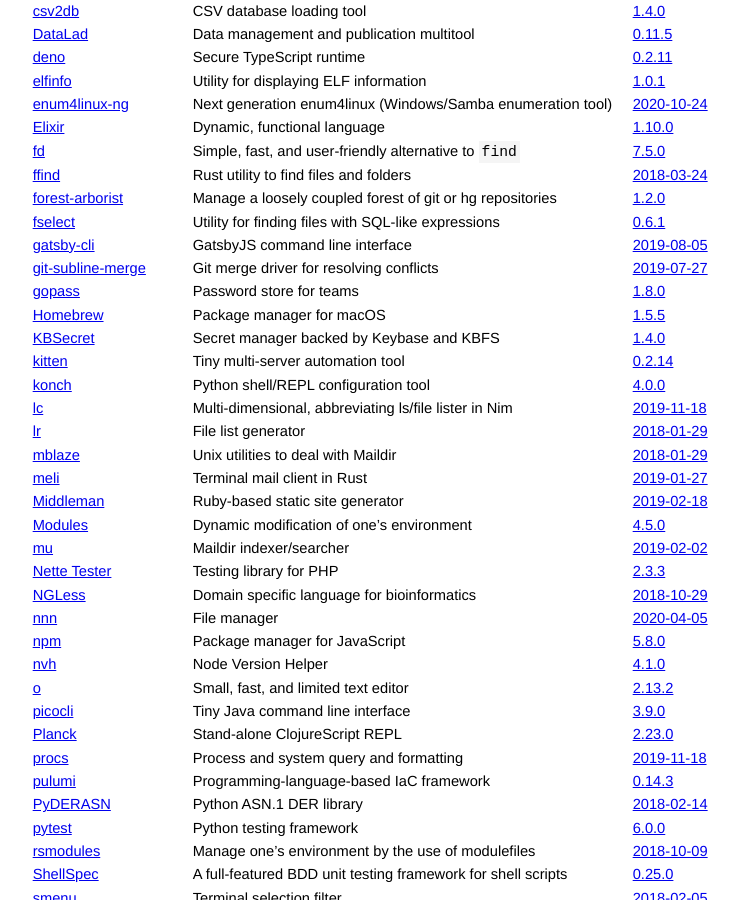
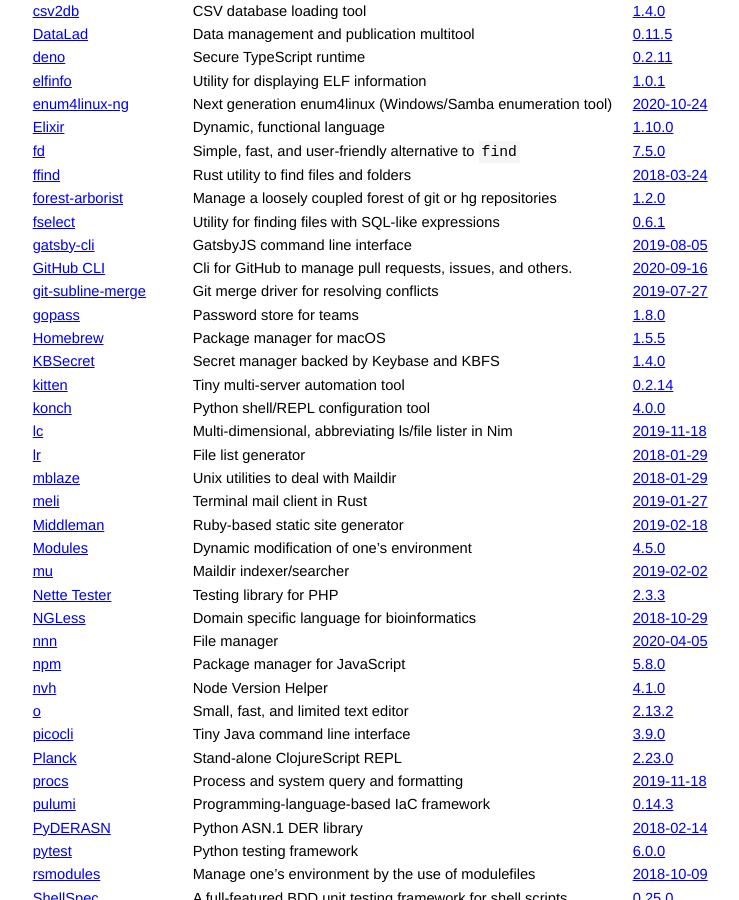
Before and after one commit to jcs/no_color, a Jekyll site: the page built from index.md, in a window 1280 px wide and 900 px high, scrolled down 1191 px. Shown: the whole window, without its empty margins (211-950 px from the left). Built offline with Jekyll 4.4.1, drawn with Linux system fonts in a browser that asks for light colours; our own code applies the rules of GitHub Pages for plain Markdown files.

Commit message:
add github cli (#96)

```diff
--- a/index.md
+++ b/index.md
@@ -82,6 +82,7 @@ color via `NO_COLOR`.
 | [forest-arborist](https://github.com/JohnRGee/forest-arborist) | Manage a loosely coupled forest of git or hg repositories | [1.2.0](https://github.com/JohnRGee/forest-arborist/releases/tag/v1.2.0) |
 | [fselect](https://github.com/jhspetersson/fselect) | Utility for finding files with SQL-like expressions | [0.6.1](https://github.com/jhspetersson/fselect/releases/tag/0.6.1) |
 | [gatsby-cli](https://github.com/gatsbyjs/gatsby/blob/master/packages/gatsby-cli) | GatsbyJS command line interface | [2019-08-05](https://github.com/gatsbyjs/gatsby/commit/ccebe174078529329a26350224a1a5730567c695) |
+ | [GitHub CLI](https://github.com/cli/cli) | Cli for GitHub to manage pull requests, issues, and others. | [2020-09-16](https://github.com/cli/cli/pull/1631) |
 | [git-subline-merge](https://github.com/paulaltin/git-subline-merge) | Git merge driver for resolving conflicts | [2019-07-27](https://github.com/paulaltin/git-subline-merge/commit/d8f738a62f96dfdf315511cece7c93526e48baef) |
 | [gopass](https://github.com/gopasspw/gopass) | Password store for teams | [1.8.0](https://github.com/gopasspw/gopass/releases/tag/v1.8.0) |
 | [Homebrew](https://brew.sh/) | Package manager for macOS | [1.5.5](https://github.com/Homebrew/brew/releases/tag/1.5.5) |
```
